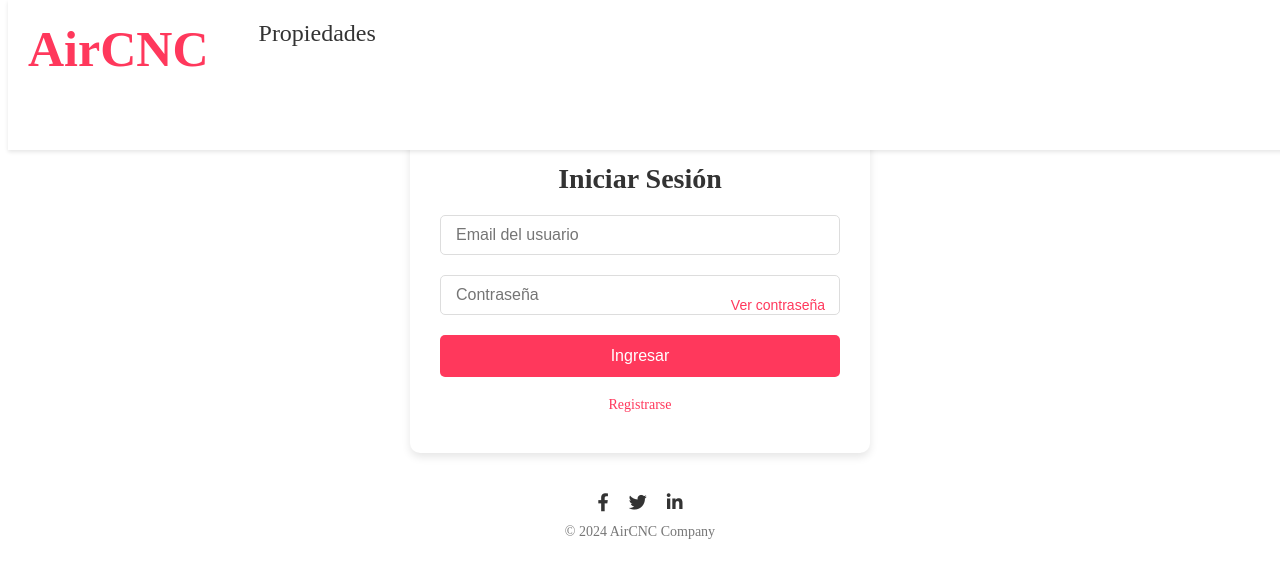
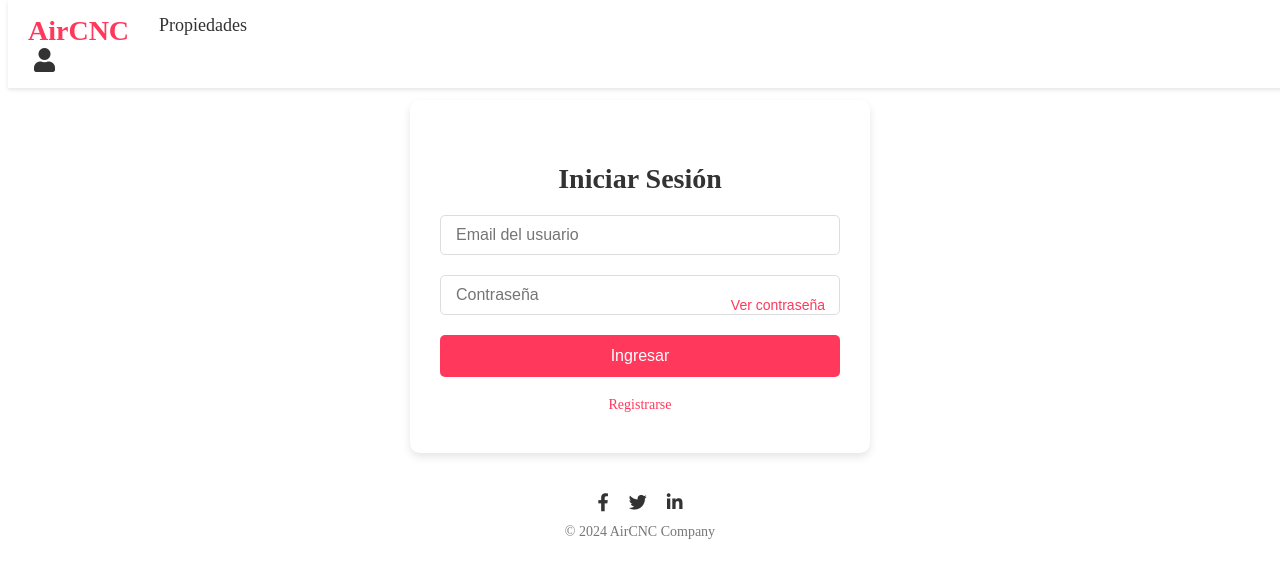
Before and after one commit to MvillaR2910/proyecto_desarrollo_YSM, an Angular app: page /login in a window 1280 px wide. Shown: the top 578 px of the page. Built offline with nearby package versions, Linux system fonts and the light colour scheme.

Commit message:
Se corrigue posicion de login

```diff
--- a/src/app/layout/header/header.component.css
+++ b/src/app/layout/header/header.component.css
@@ -20,21 +20,20 @@ header {
 }
 
 .nav-list li {
-  margin-right: 50px;
-  padding-top: 5px;
+  margin-right: 30px;
 }
 
 .nav-list li:first-child a {
   color: #FF385C;
   font-weight: 700;
-  font-size: 50px;
+  font-size: 28px;
 }
 
 .nav-list li a {
   text-decoration: none;
   color: #333;
   font-weight: 500;
-  font-size: 24px;
+  font-size: 18px;
 }
 
 .nav-list li a:hover {
@@ -42,9 +41,9 @@ header {
 }
 
 .menu {
+  position: relative;
   display: flex;
   align-items: center;
-  margin-left: 480%; /* Agrega esto para empujar el botón hacia la derecha */
 }
 
 .menu-button {
@@ -52,11 +51,10 @@ header {
   background-color: transparent;
   cursor: pointer;
   color: #333;
-  margin-left: auto;
 }
 
 .menu-button i {
-  font-size: 55px;
+  font-size: 24px;
   color: #333;
 }
 
```
